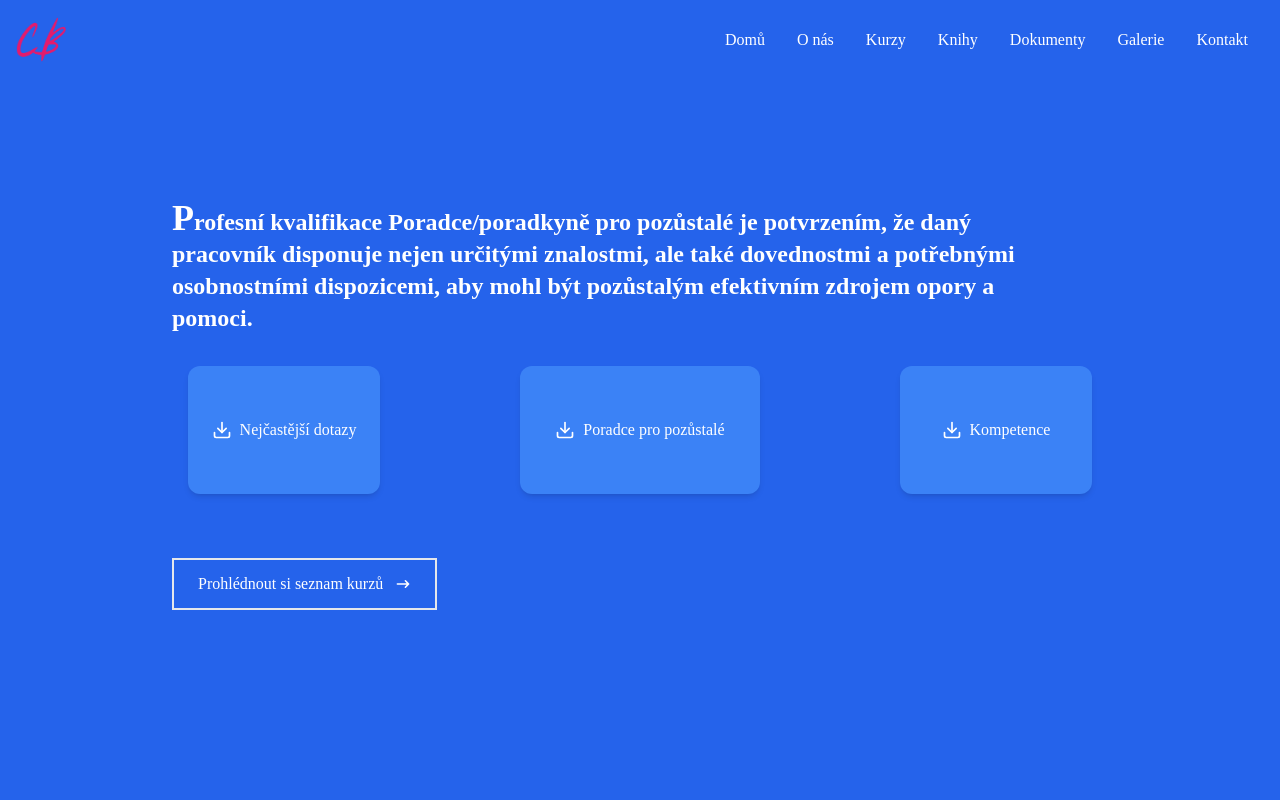
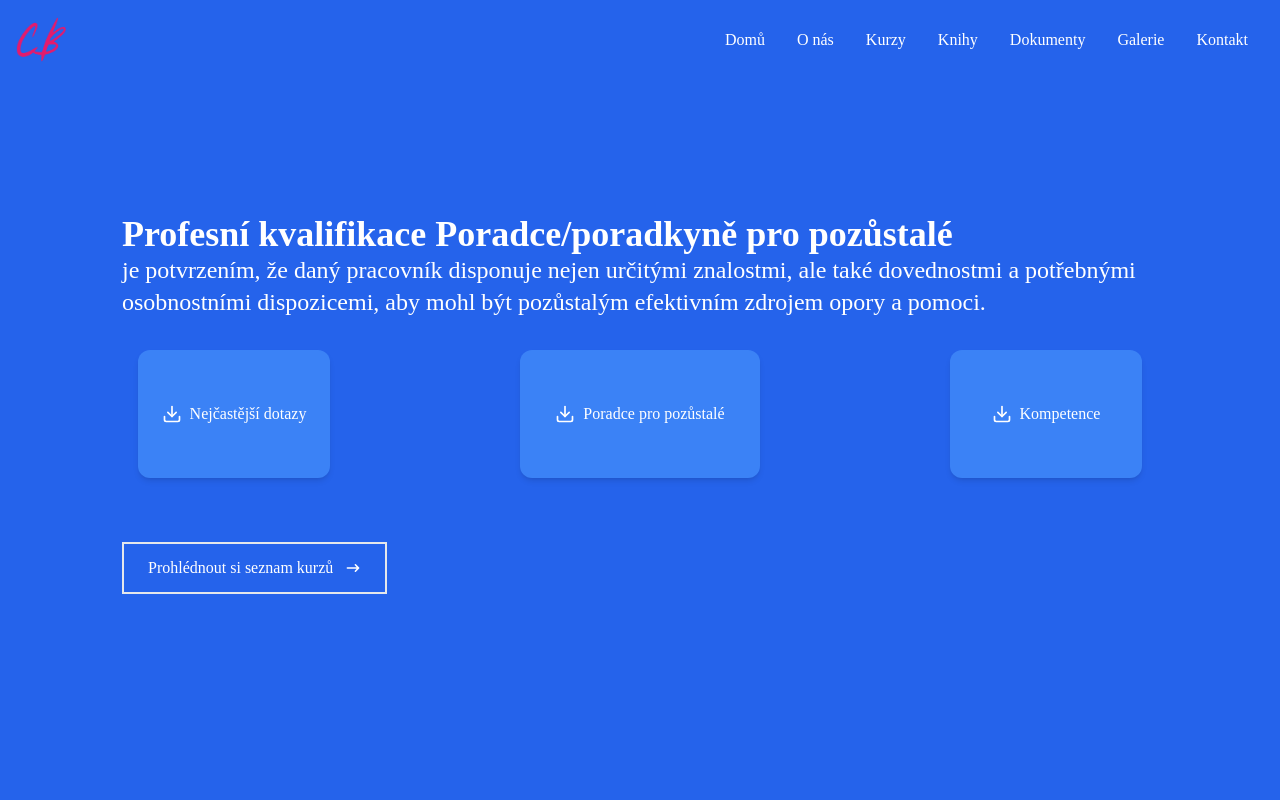
Before and after one commit to mato2300/zkouskaPPP, a React (Create React App) app: page / in a window 1280 px wide. Shown: the top 800 px of the page. Built offline with nearby package versions, Linux system fonts and the light colour scheme.

Commit message:
Initial commit

```diff
--- a/src/components/About.js
+++ b/src/components/About.js
@@ -41,12 +41,12 @@ poradenství pro pozůstalé v ČR a první autorizovanou osobou v této oblasti
 
   <p>
     Působila jako sociální pracovnice v rodinné poradně, krizový intervent, odborný garant a supervizor na linkách důvěry.
-    Absolvovala výcviky v krizové intervenci a v PCA poradenství a terapii.
+    Absolvovala výcviky v krizové intervenci <br></br> a v PCA poradenství a terapii.
     Je frekventantkou výcviku v logoterapii a existenciální analýze.
   </p>
 
   <p>
-    Působila jako vysokoškolská učitelka, přednášela na katedře sociologie, andragogiky a kulturní antropologie Filozofické fakulty Univerzity Palackého v Olomouci.
+    Působila jako vysokoškolská učitelka, přednášela na katedře sociologie, andragogiky a kulturní antropologie Filozofické fakulty Univerzity Palackého <br></br> v Olomouci.
     Je garantem studijního oboru Edukační péče o seniory na Slezské univerzitě v Opavě.
   </p>
 
@@ -59,7 +59,7 @@ poradenství pro pozůstalé v ČR a první autorizovanou osobou v této oblasti
     Je autorkou a spoluautorkou mnoha odborných publikací, například <br></br><i>Zármutek a pomoc pozůstalým</i>, <i>Poradenství pro pozůstalé</i>, <i>Krize a krizová intervence</i>,
     <i>Krize jako psychologický a sociologický fenomén</i>, <i>Reminiscenční terapie</i>, <i>Domácí násilí</i>, <i>O posledních věcech člověka</i>,
     <i>Zármutek dětí a pozůstalých</i>, <i>Náročné, krizové a mimořádné situace v kontextu rezidenčních služeb</i>,
-    <i>Sexualita a intimita v závěru života</i> atd.
+    <i>Sexualita a intimita <br></br> v závěru života</i> atd.
   </p>
 
   <p>
@@ -86,13 +86,13 @@ autorizovanou osobou v této oblasti.
                         </p> */}
                         <div className="space-y-4">
   <p>
-    Vystudoval jednooborovou psychologii na Filozofické fakultě Univerzity Palackého v Olomouci.
+    Vystudoval jednooborovou psychologii na Filozofické fakultě Univerzity Palackého <br></br> v Olomouci.
     Absolvoval dlouhodobý psychoterapeutický výcvik v komunitě SUR.
   </p>
 
   <p>
     Od roku 1994 se pohyboval v oblasti sociální práce, pracoval jako kurátor pro mládež, probační a mediační úředník,
-    vedoucí DONA Centra Bílého kruhu bezpečí v Ostravě – specializované poradny pro oběti domácího násilí.
+    vedoucí DONA Centra Bílého kruhu bezpečí <br></br> v Ostravě – specializované poradny pro oběti domácího násilí.
   </p>
 
   <p>
@@ -101,7 +101,7 @@ autorizovanou osobou v této oblasti.
   </p>
 
   <p>
-    V současné době pracuje jako psycholog ve zdravotnictví, působí v paliativním týmu Fakultní nemocnice v Olomouci a má také vlastní psychologickou praxi AARON v Olomouci.
+    V současné době pracuje jako psycholog ve zdravotnictví, působí v paliativním týmu Fakultní nemocnice v Olomouci a má také vlastní psychologickou praxi AARON <br></br> v Olomouci.
   </p>
 
   <p>
--- a/src/components/Home.js
+++ b/src/components/Home.js
@@ -8,9 +8,9 @@ const Home = () => {
   return (
     <div name="home" className="w-full h-screen bg-blue-600">
         {/* Container */}
-        <div className="max-w-[1000px] mx-auto px-8 flex flex-col justify-center h-full">
+        <div className="max-w-[1100px] mx-auto px-8 flex flex-col justify-center h-full">
             {/* <h1 className="text-4xl sm:text-7xl font-bold text-black"></h1> */}
-            <p className="text-white py-4 max-w-[900px] text-2xl font-bold"><span className='text-4xl'>P</span>rofesní kvalifikace Poradce/poradkyně pro pozůstalé je potvrzením, že daný pracovník disponuje
+            <p className="text-white py-4 max-w-[1100px] text-2xl"><span className='text-4xl font-bold max-w-[1100px]'>Profesní kvalifikace Poradce/poradkyně pro pozůstalé</span> <br></br> je potvrzením, že daný pracovník disponuje
 nejen určitými znalostmi, ale také dovednostmi a potřebnými osobnostními dispozicemi, aby mohl být
 pozůstalým efektivním zdrojem opory a pomoci.
             </p>
--- a/src/components/Skills.js
+++ b/src/components/Skills.js
@@ -117,7 +117,7 @@ const Skills = () => {
   const courses = [
     {
       id: 1,
-      title: "3.října 2025",
+      title: "3. října 2025",
         date: (
     <span>
       <span className="font-bold">Místo konání:</span><br />
```
